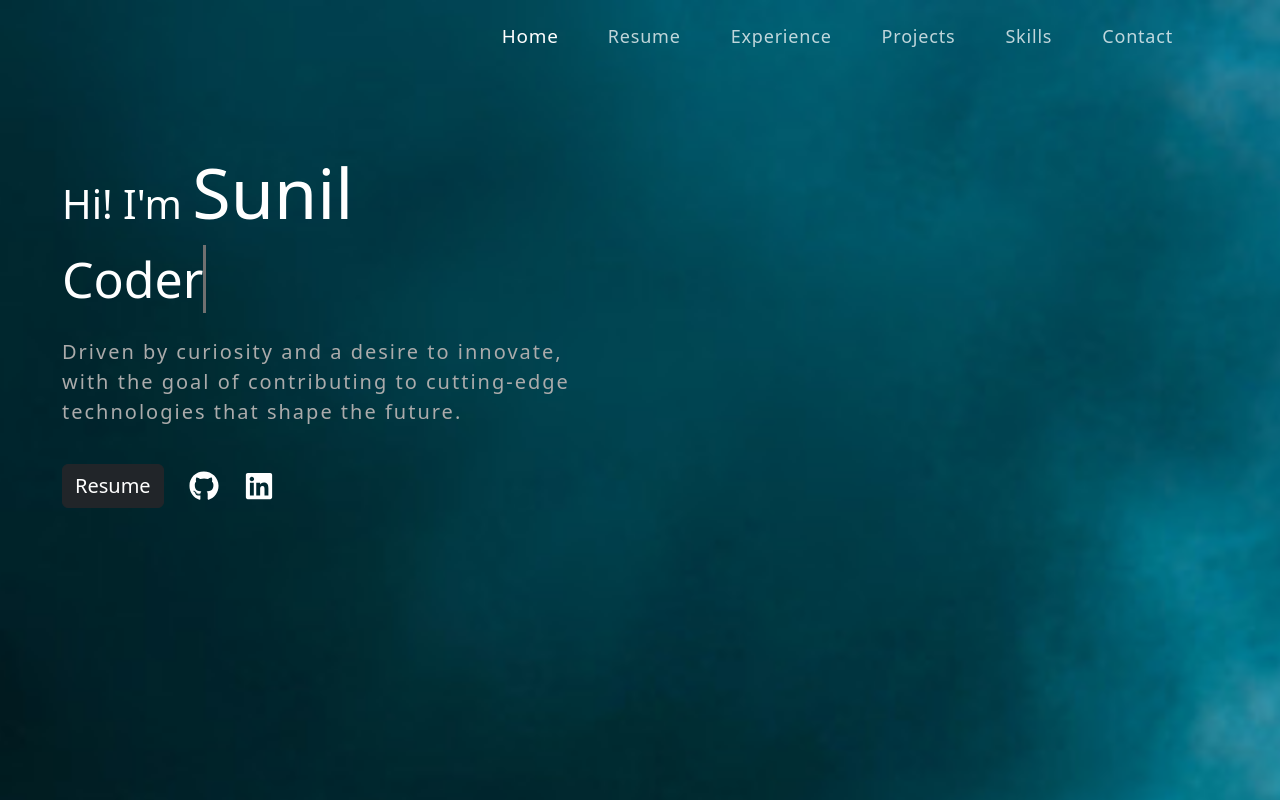
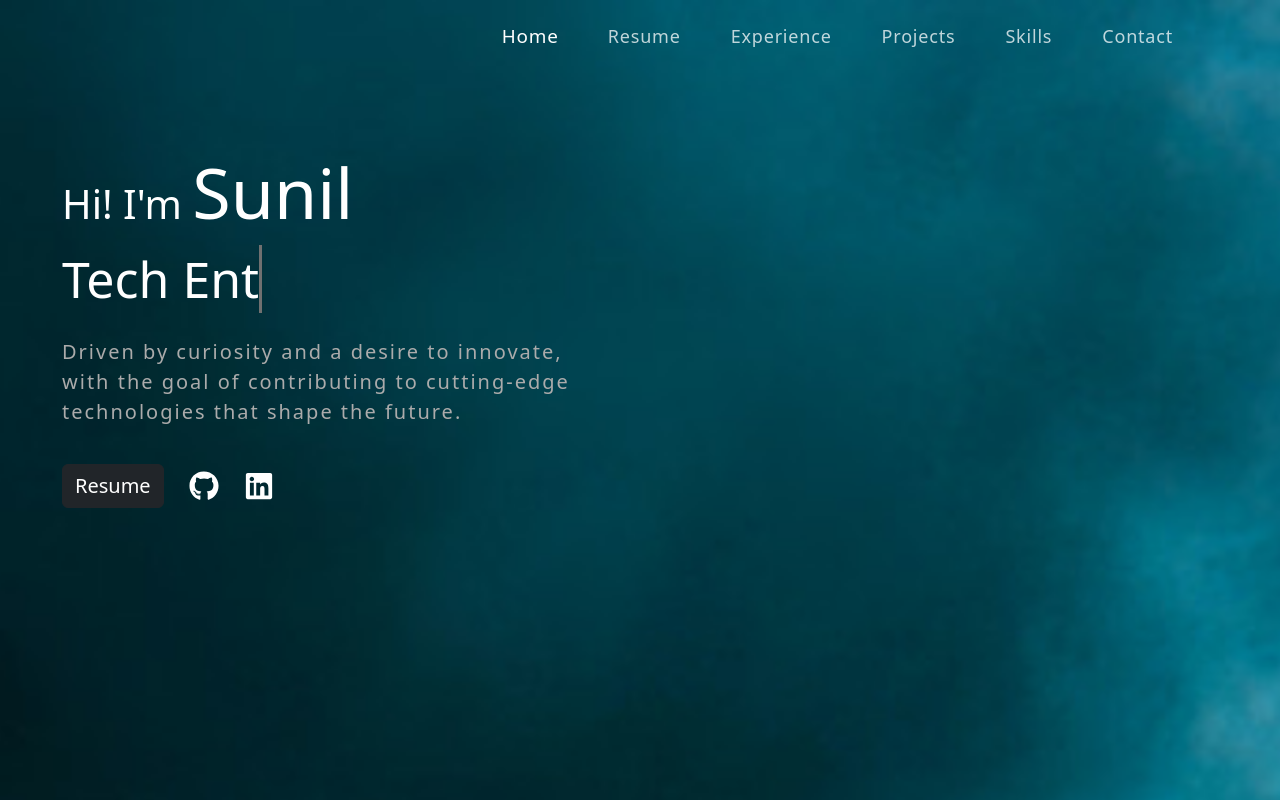
Before and after one commit to hulksunil/My-Portfolio, a React (Create React App) app: page / in a window 1280 px wide. Shown: the top 800 px of the page. Built offline with nearby package versions, Linux system fonts and the light colour scheme.

Commit message:
made it so that the typing thing doesn't disappear when fully deleted

```diff
--- a/src/components/Intro.js
+++ b/src/components/Intro.js
@@ -49,13 +49,14 @@ const TypingThing = ({ toRotate }) => {
       setIsDeleting(false);
       setDelta(100);
       setLoopNum(loopNum + 1);
+      setText("\u00A0");
     }
   };
   return <span className="typingText"> {text}</span>;
 };
 
 const Intro = () => {
-  const toRotate = ["Full Stack Developer", "Coder", "Computer Engineer"];
+  const toRotate = ["Full Stack Developer", "Tech Enthusiast", "Computer Engineer", "Innovator"];
   return (
     <Container id="home" className="container-fluid" style={{ margin: "0" }}>
       <Row className="align-items-center">
```
